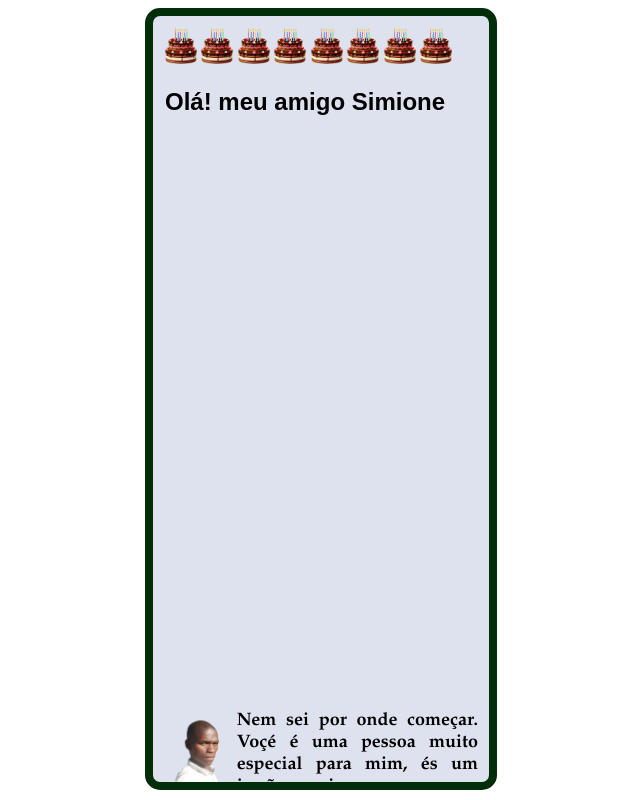
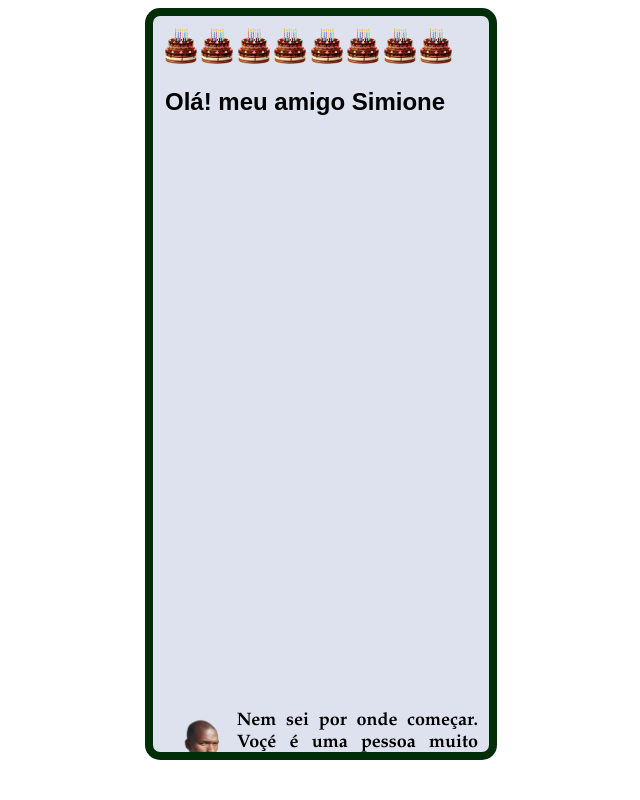
Before and after one commit to 04David04/simione, a plain HTML site: page index.html in a window 1280 px wide. Shown: the whole page, without its empty margins (319-959 px from the left). Drawn offline with Linux system fonts and the light colour scheme.

Commit message:
Update style.css

```diff
--- a/style.css
+++ b/style.css
@@ -12,7 +12,7 @@ section{
     padding: 8px;
     text-align: justify;
     font-size: 20px;
-    height:750px;
+    height:720px;
     width: 320px;;
     overflow: hidden;
     border: 8px solid #012d08;
```
